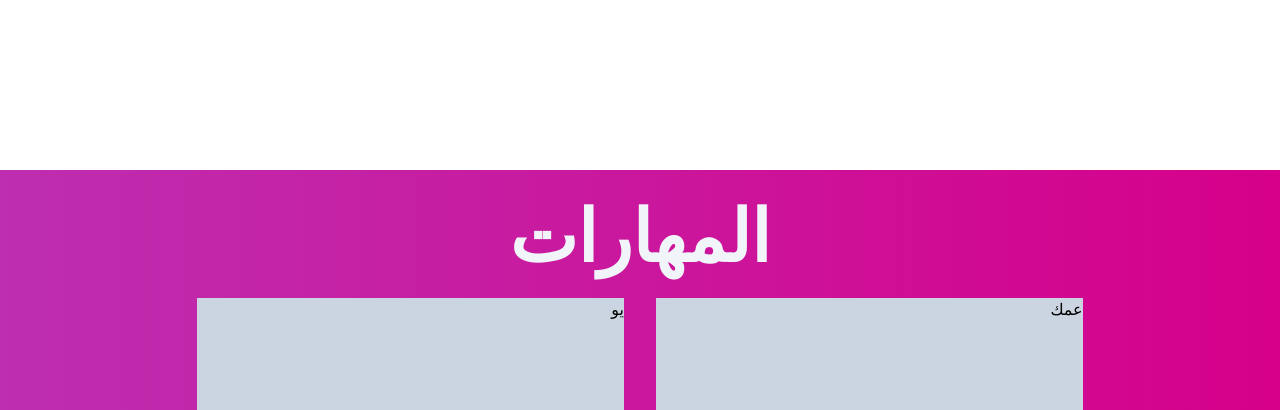
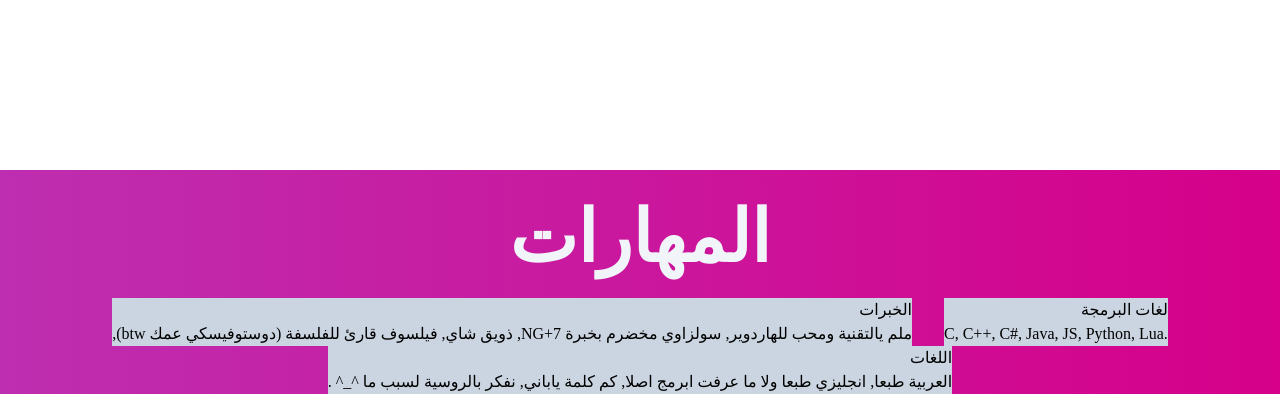
Before and after one commit to devJ3far/devj3far.github.io, a website: page index.html in a window 1280 px wide. Shown: the part 584-994 px from the top of the page. Drawn offline with Linux system fonts and the light colour scheme; a web font is replaced by a local one.

Commit message:
start making skills section

```diff
--- a/index.html
+++ b/index.html
@@ -67,21 +67,42 @@
 
         <div class="flex flex-wrap justify-center">
 
-            <div class="w-1/3 h-14 mx-4 bg-slate-300">
-                <p>
-                    عمك
+            <div class="w-16 mx-4 bg-slate-300">
+
+                <h3>
+                    لغات البرمجة
+                </h3>
+
+                <p dir="ltr" class="">
+                    C, C++, C#, Java, JS, Python, Lua.
                 </p>
-            </div>
-
-            <div class="w-1/3 h-14 mx-4 bg-slate-300">
-                <p>يو</p>
-            </div>
-
-            <div class="w-1/3 h-14 mx-4 bg-slate-300">
 
             </div>
 
-            <div class="w-1/3 h-14 mx-4 bg-slate-300">
+            <div class="w-16 mx-4 bg-slate-300">
+
+                <h3>
+                    الخبرات
+                </h3>
+
+                <p>
+                    ملم يالتقنية ومحب للهاردوير,
+                    سولزاوي مخضرم بخبرة NG+7,
+                    ذويق شاي,
+                    فيلسوف قارئ للفلسفة (دوستوفيسكي عمك btw),
+                </p>
+
+            </div>
+
+            <div class="w-16 mx-4 bg-slate-300">
+
+                <h3>
+                    اللغات
+                </h3>
+
+                <p>
+                    العربية طبعا, انجليزي طبعا ولا ما عرفت ابرمج اصلا, كم كلمة ياباني, نفكر بالروسية لسبب ما ^_^ .
+                </p>
 
             </div>
 
```
